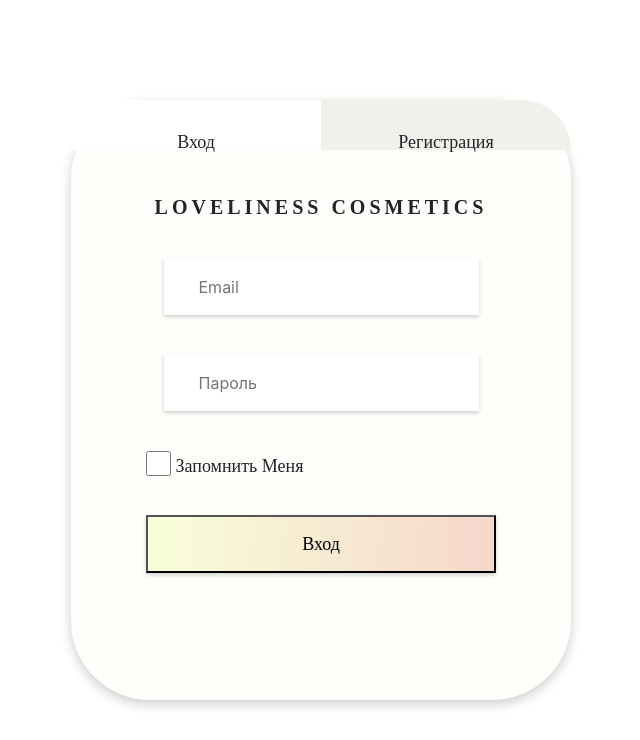
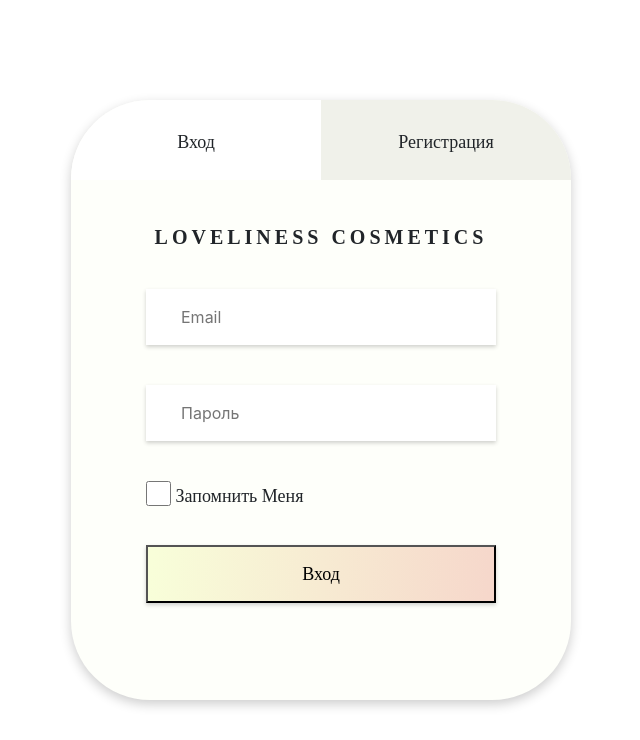
Before and after one commit to XcenaX/Cosmetics-Shop, a Django app: page /login in a window 1280 px wide. Shown: the top 740 px of the page, without its empty margins (319-959 px from the left). Run offline with Django 3.2, Linux system fonts and the light colour scheme; some libraries are stand-ins or nearby versions.

Commit message:
finished login page

```diff
--- a/market/main/static/css/login.css
+++ b/market/main/static/css/login.css
@@ -14,7 +14,7 @@
 }
 
 .login-upper-button-left, .login-upper-button-right{
-    height: 50px;
+    height: 80px;
     text-align: center;
     float: left;
     padding-top: 30px;
@@ -83,7 +83,7 @@
 
 .login-input{
     border: none;
-    width: 90%;
+    width: 100%;
     padding-left: 10%;
     height: 56px;
     box-shadow: 0px 2px 4px rgba(0, 0, 0, 0.19);
```
